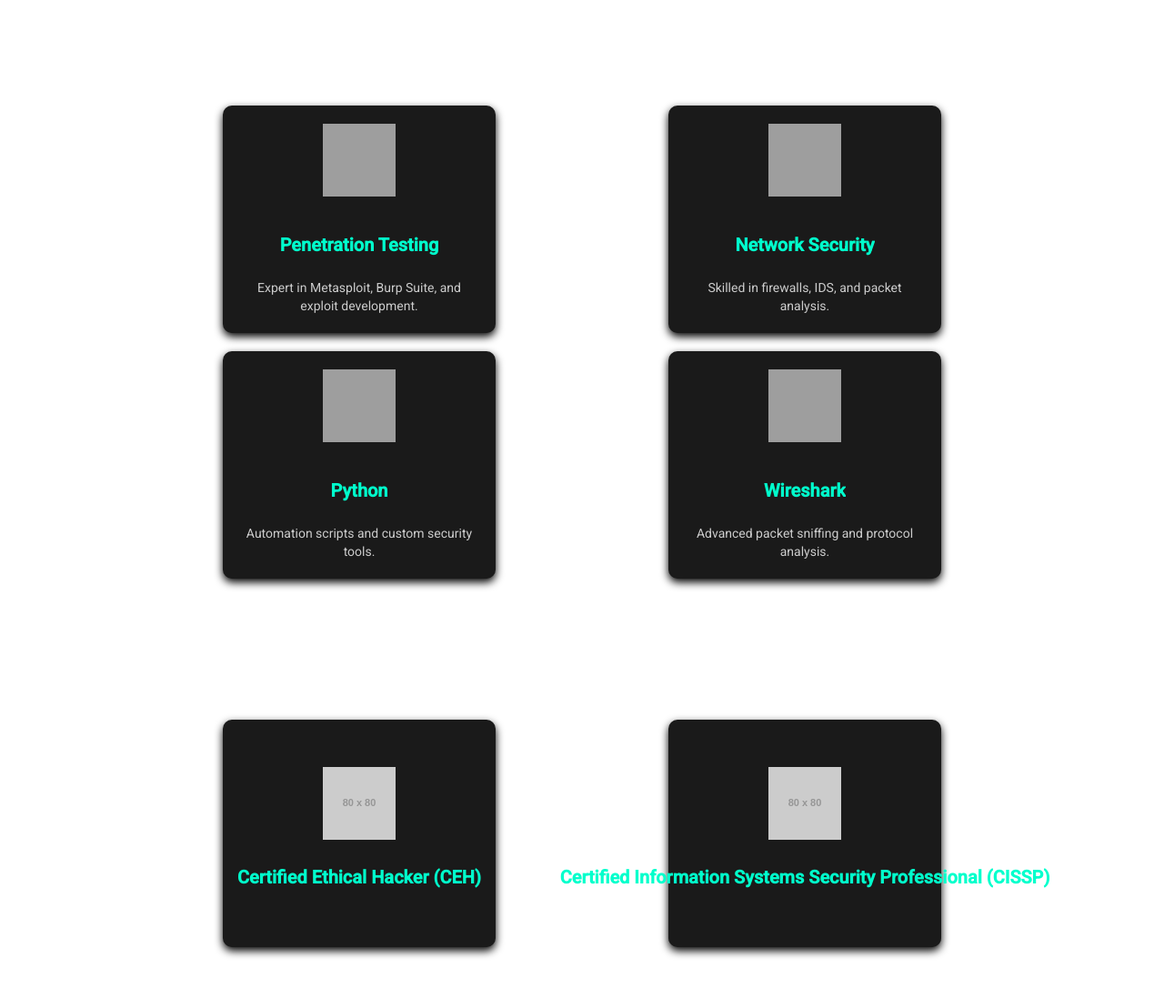
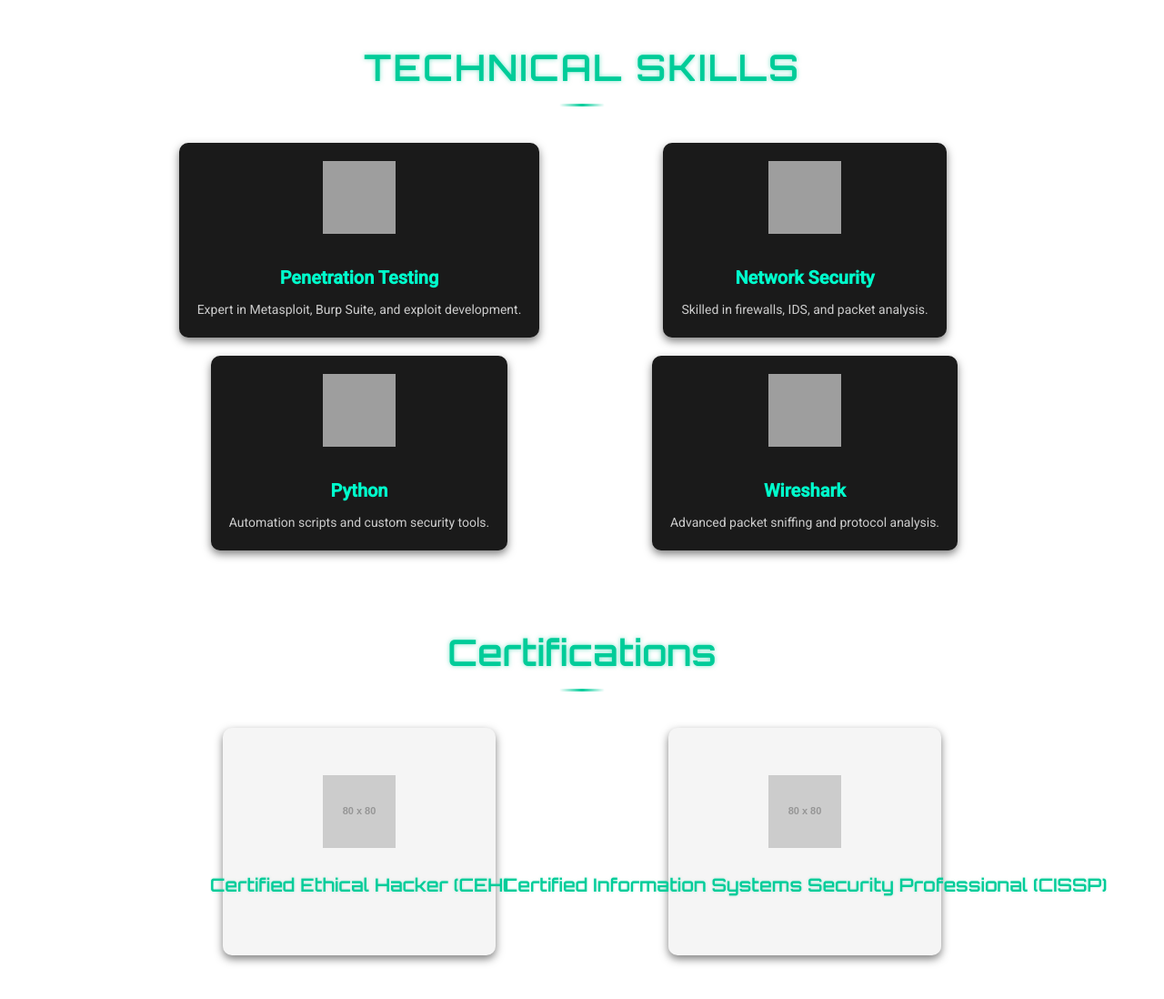
Before and after one commit to saivarmadpr/saivarmadpr.github.io, a website: page index.html in a window 1280 px wide. Shown: the part 1700-2798 px from the top of the page at 91% size. Drawn offline with nearby package versions, Linux system fonts and the light colour scheme; grey boxes are pictures that could not be loaded; placeholder pictures from the web are drawn by us.

Commit message:
fixing light mode readability

```diff
--- a/styles.css
+++ b/styles.css
@@ -878,6 +878,7 @@
     font-size: 12px;
   }
 }
+/* Skills Section */
 .skills-section {
     max-width: 1000px;
     margin: 40px auto;
@@ -886,102 +887,27 @@
   }
 
   .skills-section h2 {
-    color: #fff;
-    font-size: 28px;
-    margin-bottom: 30px;
+    font-family: 'Orbitron', sans-serif;
+    font-size: 2.5rem;
     text-align: center;
-    text-transform: uppercase;
-    letter-spacing: 2px;
+    margin-bottom: 2.5rem;
+    color: var(--accent);
+    position: relative;
+    text-shadow: 0 0 5px rgba(var(--accent-rgb), 0.5);
   }
 
-  .skills-grid {
-    display: grid;
-    grid-template-columns: 1fr 1fr; /* 2 columns */
-    grid-template-rows: auto auto; /* 2 rows */
-    gap: 20px;
-    justify-items: center;
+  .skills-section h2::after {
+    content: '';
+    display: block;
+    width: 50px;
+    height: 3px;
+    background: linear-gradient(90deg, transparent, var(--accent), transparent);
+    margin: 0.5rem auto 0;
+    border-radius: 2px;
   }
 
-  .skills-section .skills-grid .opaque-tile {
-    background: #1a1a1a !important; /* Solid dark gray */
-    border-radius: 10px;
-    padding: 20px;
-    text-align: center;
-    width: 300px !important; /* Fixed width */
-    height: 250px !important; /* Fixed height */
-    display: flex !important;
-    flex-direction: column !important;
-    justify-content: space-between !important;
-    align-items: center !important;
-    opacity: 1 !important; /* Force full opacity */
-    transition: transform 0.3s ease, box-shadow 0.3s ease !important;
-    box-shadow: 0 4px 10px #000 !important; /* Solid black shadow */
-    overflow: hidden !important;
-    /* Ensure no inherited transparency */
-    background-color: #1a1a1a !important; /* Redundant for safety */
-    -webkit-background-composite: source-over !important; /* Webkit fix */
-    background-blend-mode: normal !important; /* Prevent blending */
-  }
-
-  .skills-section .skills-grid .opaque-tile:hover {
-    transform: translateY(-5px) !important;
-    box-shadow: 0 6px 15px #00cc99 !important; /* Solid neon teal shadow */
-  }
-
-  .skills-section .skills-grid .opaque-tile .skill-icon {
-    width: 80px !important;
-    height: 80px !important;
-    margin-bottom: 15px !important;
-  }
-
-  .skills-section .skills-grid .opaque-tile h3 {
-    color: #00ffcc !important; /* Neon cyan */
-    font-size: 20px !important;
-    margin: 10px 0 !important;
-    white-space: nowrap !important;
-    overflow: hidden !important;
-    text-overflow: ellipsis !important;
-    max-width: 100% !important;
-  }
-
-  .skills-section .skills-grid .opaque-tile p {
-    color: #ccc !important;
-    font-size: 14px !important;
-    line-height: 1.4 !important;
-    margin: 0 !important;
-    max-height: 60px !important;
-    overflow: hidden !important;
-    text-overflow: ellipsis !important;
-  }
-
-  /* Responsive Adjustments */
-  @media (max-width: 600px) {
-    .skills-grid {
-      grid-template-columns: 1fr !important; /* Stack on small screens */
-      grid-template-rows: auto !important;
-    }
-
-    .skills-section .skills-grid .opaque-tile {
-      width: 100% !important;
-      height: 220px !important;
-      padding: 15px !important;
-    }
-
-    .skills-section .skills-grid .opaque-tile .skill-icon {
-      width: 60px !important;
-      height: 60px !important;
-    }
-
-    .skills-section .skills-grid .opaque-tile h3 {
-      font-size: 18px !important;
-    }
-
-    .skills-section .skills-grid .opaque-tile p {
-      font-size: 12px !important;
-      max-height: 50px !important;
-    }
-  }
-  .certifications-section {
+  /* Certifications Section */
+.certifications-section {
     max-width: 1000px;
     margin: 40px auto;
     padding: 20px;
@@ -989,17 +915,29 @@
   }
 
   .certifications-section h2 {
-    color: #fff;
-    font-size: 28px;
-    margin-bottom: 30px;
+    font-family: 'Orbitron', sans-serif;
+    font-size: 2.5rem;
     text-align: center;
-    text-transform: uppercase;
-    letter-spacing: 2px;
+    margin-bottom: 2.5rem;
+    color: var(--accent);
+    position: relative;
+    text-shadow: 0 0 5px rgba(var(--accent-rgb), 0.5);
+  }
+
+  .certifications-section h2::after {
+    content: '';
+    display: block;
+    width: 50px;
+    height: 3px;
+    background: linear-gradient(90deg, transparent, var(--accent), transparent);
+    margin: 0.5rem auto 0;
+    border-radius: 2px;
   }
 
   .certifications-grid {
     display: grid;
-    grid-template-columns: 1fr 1fr;
+    grid-template-columns: 1fr 1fr; /* 2 columns */
+    grid-template-rows: auto auto; /* 2 rows */
     gap: 20px;
     justify-items: center;
   }
@@ -1017,13 +955,13 @@
     height: 100%;
     backface-visibility: hidden;
     border-radius: 10px;
-    background: #1a1a1a;
+    background: var(--card-bg); /* Use variable for theme adaptability */
     display: flex;
     flex-direction: column;
     justify-content: center;
     align-items: center;
     transition: transform 0.6s;
-    box-shadow: 0 4px 10px #000;
+    box-shadow: 0 4px 10px rgba(0, 0, 0, 0.5);
   }
 
   .tile-front {
@@ -1033,8 +971,8 @@
 
   .tile-back {
     transform: rotateY(180deg);
-    background: #00ffcc;
-    color: #000;
+    background: var(--accent); /* Neon accent for back */
+    color: var(--background); /* Contrast with accent */
   }
 
   .cert-tile:hover .tile-front {
@@ -1052,24 +990,28 @@
   }
 
   .tile-front h3 {
-    color: #00ffcc;
+    font-family: 'Orbitron', sans-serif;
+    color: var(--accent);
     font-size: 20px;
     margin: 10px 0;
     white-space: nowrap;
     overflow: hidden;
     text-overflow: ellipsis;
+    text-shadow: 0 0 3px rgba(var(--accent-rgb), 0.3);
   }
 
   .tile-back p {
+    font-family: 'Roboto', sans-serif;
     font-size: 14px;
     padding: 10px;
     text-align: center;
+    color: var(--background);
   }
 
-  /* Responsive */
+  /* Responsive Adjustments */
   @media (max-width: 600px) {
     .certifications-grid {
-      grid-template-columns: 1fr;
+      grid-template-columns: 1fr; /* Stack on small screens */
     }
     .cert-tile {
       width: 100%;
```
